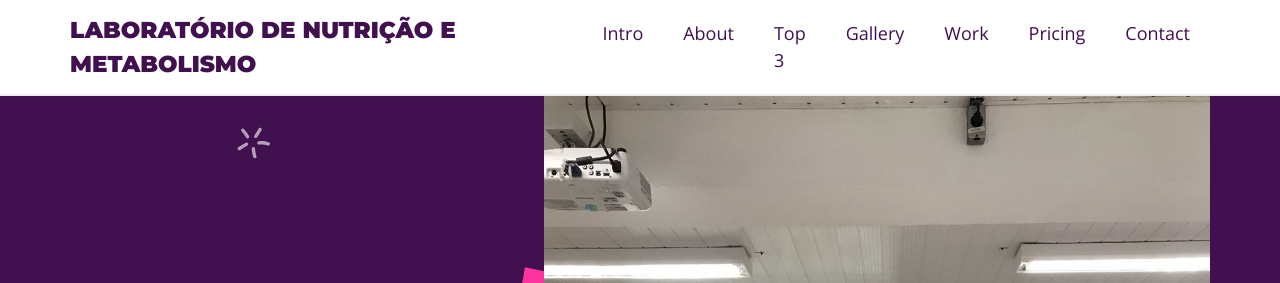
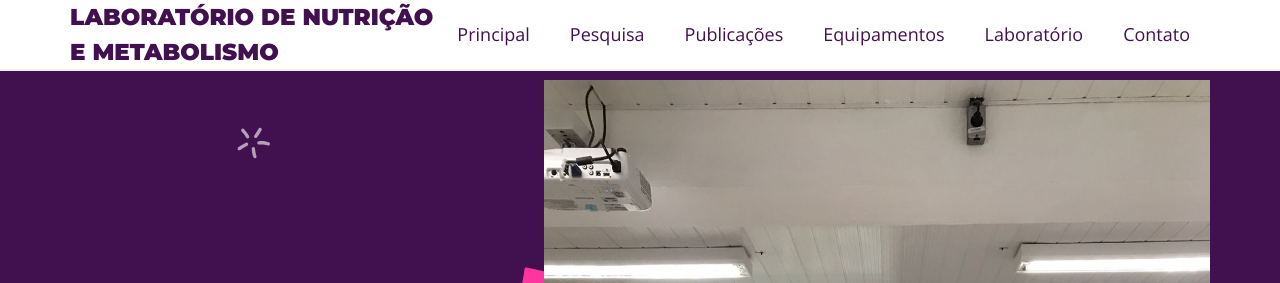
Before and after one commit to lanum-fea/LANUM, a plain HTML site: page index.html in a window 1280 px wide. Shown: the top 283 px of the page. Drawn offline with nearby package versions, Linux system fonts and the light colour scheme.

Commit message:
Update index.html

```diff
--- a/index.html
+++ b/index.html
@@ -23,13 +23,12 @@
         </h1>
         <nav>
           <ul onclick="document.getElementById('close-menu').checked = false;">
-            <li><a href="#intro">Intro</a></li>
-            <li><a href="#about">About</a></li>
-            <li><a href="#top-3">Top 3</a></li>
-            <li><a href="#gallery">Gallery</a></li>
-            <li><a href="#work">Work</a></li>
-            <li><a href="#pricing">Pricing</a></li>
-            <li><a href="#contact">Contact</a></li>
+            <li><a href="#intro">Principal</a></li>
+            <li><a href="#about">Pesquisa</a></li>
+            <li><a href="#top-3">Publicações</a></li>
+            <li><a href="#gallery">Equipamentos</a></li>
+            <li><a href="#pricing">Laboratório</a></li>
+            <li><a href="#contact">Contato</a></li>
           </ul>
         </nav>
       </div>
```
